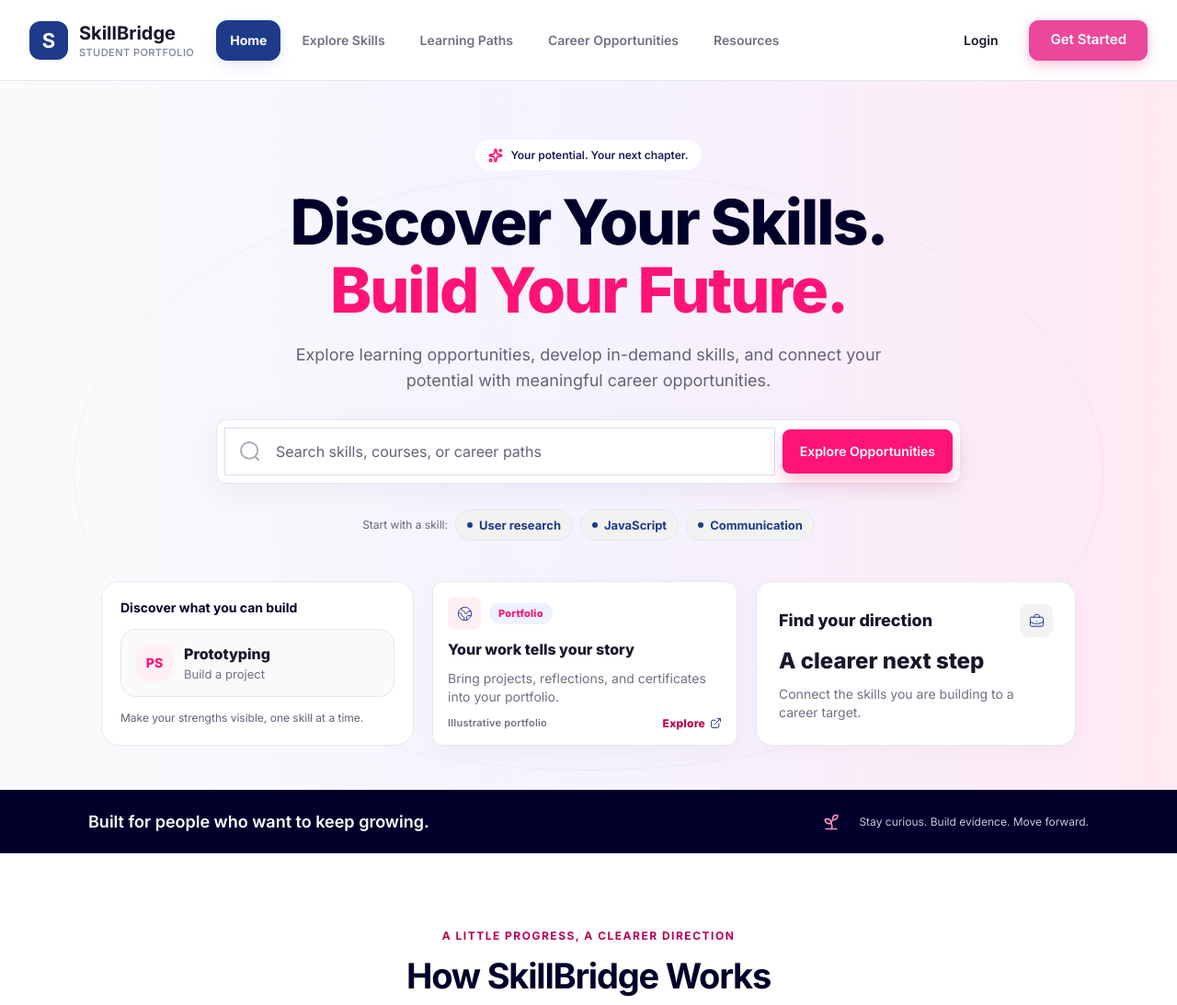
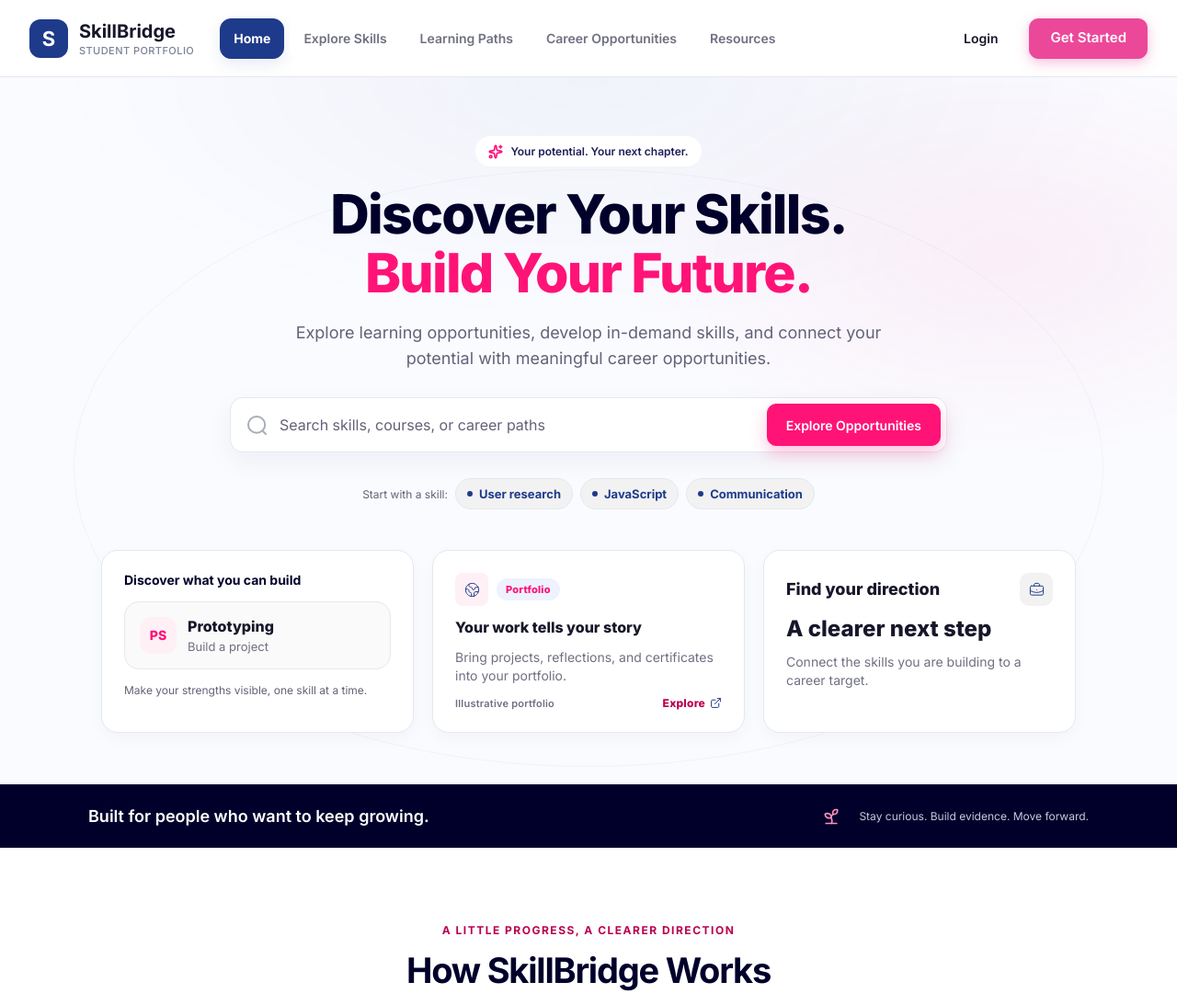
Before and after one commit to HaikalMaghsin/SkillBridge, a PHP site: the page made by public/index.php in a window 1280 px wide. Shown: the top 1093 px of the page at 92% size. Run offline with PHP 8.4, Linux system fonts and the light colour scheme; some libraries are stand-ins or nearby versions.

Commit message:
feat: add public header layout and global stylesheet

```diff
--- a/includes/layouts/public_header.php
+++ b/includes/layouts/public_header.php
@@ -52,8 +52,8 @@ require_once __DIR__ . '/../config/r2.php';
           <?php endif; ?>
         </div>
       </a>
-      <a href="<?= e(base_url('logout.php')) ?>" title="Keluar / Logout" aria-label="Logout" style="color: var(--text-muted); display: grid; place-items: center; padding: 4px; border-radius: 6px; transition: color 0.15s ease;" onmouseover="this.style.color='var(--accent)'" onmouseout="this.style.color='var(--text-muted)'">
-        <svg width="18" height="18" viewBox="0 0 18 18" fill="none" stroke="currentColor" stroke-width="1.8" stroke-linecap="round" stroke-linejoin="round">
+      <a class="navbar-logout-btn" href="<?= e(base_url('logout.php')) ?>" title="Keluar / Logout" aria-label="Logout">
+        <svg width="18" height="18" viewBox="0 0 18 18" fill="none" stroke="currentColor" stroke-width="1.8" stroke-linecap="round" stroke-linejoin="round" aria-hidden="true">
           <path d="M6.75 15.75H3.375A1.125 1.125 0 012.25 14.625V3.375A1.125 1.125 0 013.375 2.25h3.375M12.375 12.375L15.75 9l-3.375-3.375M15.75 9H6.75"/>
         </svg>
       </a>
--- a/public/css/style.css
+++ b/public/css/style.css
@@ -142,13 +142,14 @@ small {
 
 /* ============ 3. Navbar ============ */
 .navbar {
-  height: 88px;
-  padding: 20px 32px;
+  height: 84px;
+  padding: 16px 32px;
   background: var(--surface);
   border-bottom: 1px solid var(--border);
   display: flex;
   align-items: center;
   justify-content: space-between;
+  gap: 16px;
   position: static;
   z-index: 20;
 }
@@ -194,9 +195,10 @@ small {
 
 .navbar-nav {
   display: flex;
-  gap: 8px;
+  gap: 6px;
   flex: 1;
-  margin: 0 24px;
+  min-width: 0;
+  margin: 0 12px;
 }
 
 .nav-item {
@@ -1452,8 +1497,11 @@ body.landing {
 .lp-hero {
   position: relative;
   overflow: hidden;
-  background: linear-gradient(90deg, #fafafa 0%, #f4f3ff 50%, #ffe9f2 100%);
-  padding: 64px 96px 48px;
+  background:
+    radial-gradient(ellipse 65% 50% at 50% 0%, rgba(30, 58, 138, 0.045), transparent 70%),
+    radial-gradient(ellipse 50% 45% at 85% 25%, rgba(255, 19, 119, 0.055), transparent 65%),
+    #fafbff;
+  padding: 64px 96px 56px;
   display: flex;
   flex-direction: column;
   align-items: center;
@@ -1497,10 +1545,10 @@ body.landing {
 }
 
 .lp-hero-title {
-  font-size: 68px;
+  font-size: clamp(2.35rem, 4.6vw, 4rem);
   font-weight: 800;
   line-height: 1.08;
-  letter-spacing: -2px;
+  letter-spacing: -0.03em;
   text-align: center;
   color: var(--lp-ink);
 }
@@ -1511,7 +1559,7 @@ body.landing {
 }
 
 .lp-hero-desc {
-  max-width: 690px;
+  max-width: 660px;
   font-size: 18px;
   line-height: 1.55;
   text-align: center;
@@ -1523,13 +1571,19 @@ body.landing {
   display: flex;
   align-items: center;
   gap: 8px;
-  padding: 8px;
+  padding: 6px 6px 6px 18px;
   width: 100%;
-  max-width: 810px;
+  max-width: 780px;
   background: var(--surface);
   border: 1px solid var(--border);
-  border-radius: var(--radius);
-  box-shadow: 0 8px 32px rgba(0, 0, 43, 0.05);
+  border-radius: 14px;
+  box-shadow: 0 10px 30px rgba(23, 23, 43, 0.05);
+  transition: border-color 0.18s cubic-bezier(0.4, 0, 0.2, 1), box-shadow 0.18s cubic-bezier(0.4, 0, 0.2, 1);
+}
+
+.lp-search:focus-within {
+  border-color: var(--primary);
+  box-shadow: 0 0 0 3px rgba(30, 58, 138, 0.1), 0 10px 30px rgba(23, 23, 43, 0.06);
 }
 
 .lp-search-field {
@@ -1537,11 +1591,11 @@ body.landing {
   min-width: 0;
   display: flex;
   align-items: center;
-  gap: 16px;
-  height: 52px;
-  padding: 12px 16px;
-  background: var(--surface);
-  border: 1px solid #d6ddeb;
+  gap: 12px;
+  height: 46px;
+  padding: 0;
+  background: transparent;
+  border: 0;
   border-radius: 0;
 }
 
@@ -1564,13 +1618,23 @@ body.landing {
   align-items: center;
   justify-content: center;
   gap: 10px;
-  height: 48px;
-  padding: 0 18px;
+  height: 46px;
+  padding: 0 20px;
   border: 1px solid transparent;
-  border-radius: var(--radius-sm);
+  border-radius: 10px;
   font-size: 14px;
   font-weight: 600;
   white-space: nowrap;
+  transition: background-color 0.18s cubic-bezier(0.4, 0, 0.2, 1), transform 0.18s cubic-bezier(0.4, 0, 0.2, 1), box-shadow 0.18s cubic-bezier(0.4, 0, 0.2, 1);
+}
+
+.lp-btn:active {
+  transform: translateY(1px);
+}
+
+.lp-btn:focus-visible {
+  outline: 2px solid var(--primary);
+  outline-offset: 2px;
 }
 
 .lp-btn-accent {
@@ -1641,13 +1713,22 @@ body.landing {
   min-width: 0;
   background: var(--surface);
   border: 1px solid var(--border);
+  border-radius: var(--radius-lg);
+  padding: 24px;
+  box-shadow: var(--shadow-sm);
+  transition: transform 0.2s cubic-bezier(0.4, 0, 0.2, 1), box-shadow 0.2s cubic-bezier(0.4, 0, 0.2, 1), border-color 0.2s ease;
+}
+
+.lp-preview:hover {
+  transform: translateY(-2px);
+  box-shadow: var(--shadow-md);
+  border-color: var(--badge-border);
 }
 
 .lp-preview--skills {
   display: grid;
   gap: 14px;
-  padding: 20px;
-  border-radius: var(--radius-xl);
+  align-content: start;
 }
 
 .lp-preview--skills h3 {
@@ -1704,10 +1785,8 @@ body.landing {
 
 .lp-preview--portfolio {
   display: grid;
-  gap: 10px;
-  padding: 16px;
-  border-radius: var(--radius);
-  box-shadow: var(--shadow-md);
+  gap: 12px;
+  align-content: start;
 }
 
 .lp-preview-head {
@@ -1777,9 +1856,7 @@ body.landing {
 .lp-preview--career {
   display: grid;
   gap: 12px;
-  padding: 24px;
-  border-radius: var(--radius-lg);
-  box-shadow: var(--shadow-sm);
+  align-content: start;
 }
 
 .lp-preview--career h3 {
```
Also changed, not shown: other parts of public/css/style.css (+102 -3 lines).
